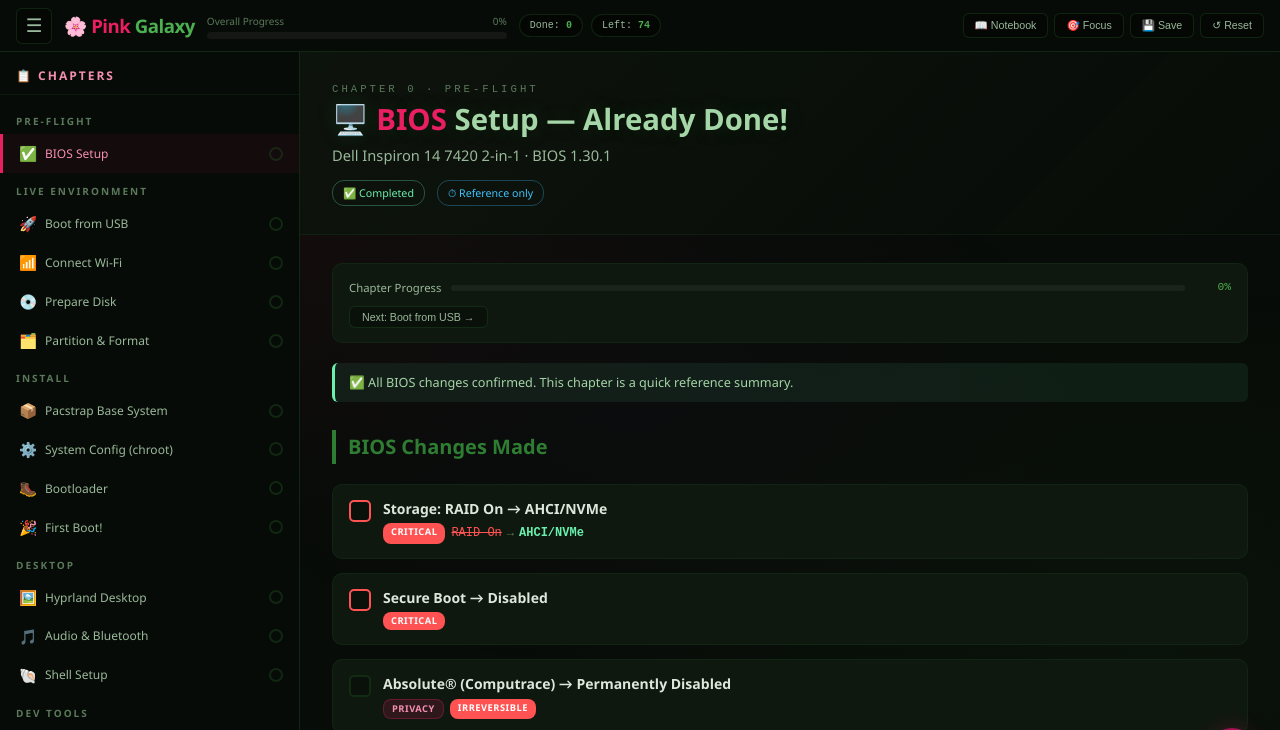
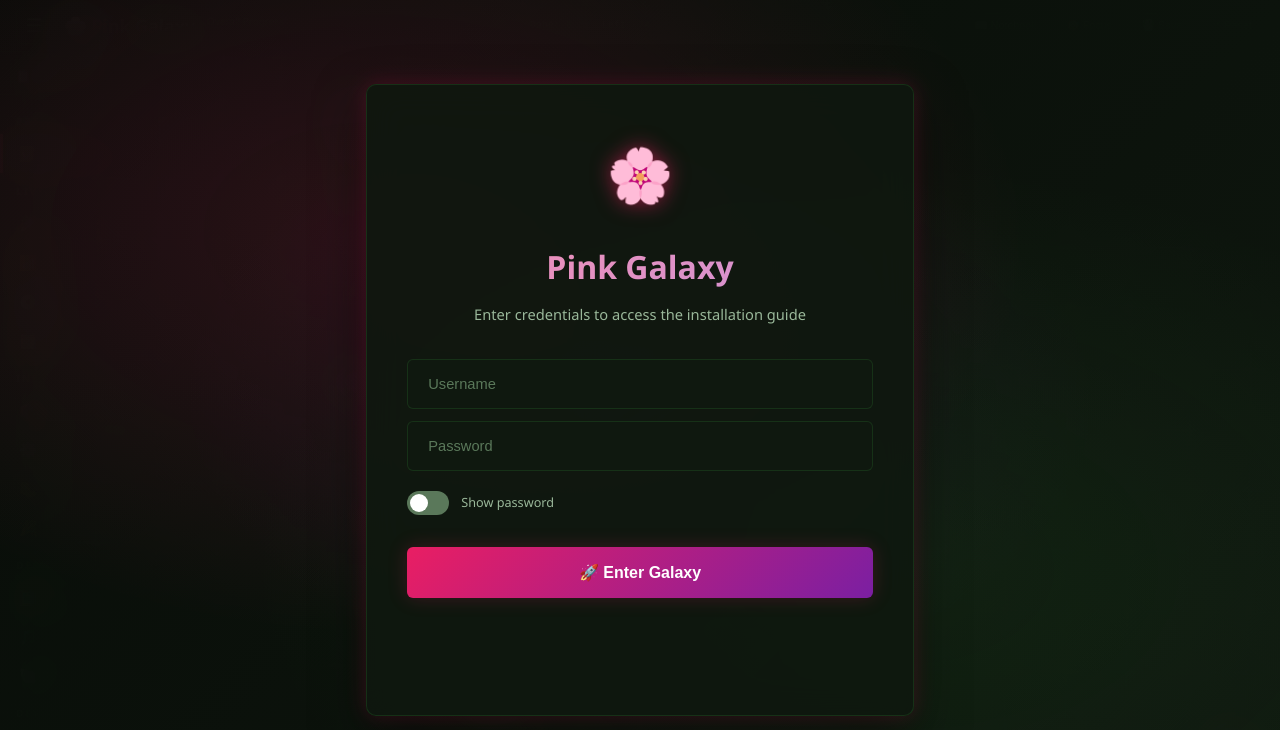
Before and after one commit to maricastanon/archinstall-pinkgalaxy, a plain HTML site: page index.html in a window 1280 px wide. Shown: the top 730 px of the page. Drawn offline with Linux system fonts and the light colour scheme.

Commit message:
Add password protection with elegant login gate
🔐 Features:
- Username: marexdynamic
- Secure SHA-256 password hashing
- Session-based authentication
- Beautiful Pink Galaxy themed login UI
- Show/hide password toggle
- Smooth animations and effects

🤖 Generated with [Claude Code](https://claude.ai/code)

Co-Authored-By: Claude <noreply@anthropic.com>

```diff
--- a/css/style.css
+++ b/css/style.css
@@ -27,6 +27,136 @@ body{
   color:var(--text); background:var(--bg);
   min-height:100vh; line-height:1.7;
   overflow-x:hidden;
+}
+
+/* ═══ SITE GATE ═══ */
+#site-gate{
+  position:fixed;inset:0;z-index:9999;
+  background:linear-gradient(135deg,rgba(8,12,8,0.95) 0%,rgba(15,24,15,0.98) 100%);
+  backdrop-filter:blur(20px);
+  display:flex;align-items:center;justify-content:center;
+  animation:gateIn 0.8s ease-out;
+}
+.gate-bg{
+  position:absolute;inset:0;z-index:-1;
+  background:
+    radial-gradient(ellipse at 30% 30%,rgba(233,30,99,0.15) 0%,transparent 50%),
+    radial-gradient(ellipse at 70% 70%,rgba(46,125,50,0.12) 0%,transparent 50%),
+    radial-gradient(ellipse at 50% 50%,rgba(123,31,162,0.08) 0%,transparent 50%);
+  background-size:100% 100%;
+  animation:gateBg 12s ease-in-out infinite;
+}
+.gate-box{
+  background:rgba(15,24,15,0.9);
+  border:1px solid var(--border);
+  border-radius:var(--radius);
+  padding:48px 40px;
+  min-width:420px;
+  text-align:center;
+  box-shadow:var(--glow-pink),0 20px 50px rgba(0,0,0,0.5);
+  position:relative;
+  backdrop-filter:blur(15px);
+}
+.gate-icon{
+  font-size:4rem;
+  margin-bottom:16px;
+  text-shadow:0 0 20px rgba(233,30,99,0.6);
+  animation:gateFloat 3s ease-in-out infinite;
+}
+.gate-title{
+  font-size:2.4rem;
+  font-weight:700;
+  color:var(--text);
+  margin-bottom:8px;
+  background:linear-gradient(135deg,var(--pink-l),var(--purple-l));
+  -webkit-background-clip:text;
+  -webkit-text-fill-color:transparent;
+  background-clip:text;
+}
+.gate-sub{
+  color:var(--text2);
+  margin-bottom:32px;
+  font-size:1.1rem;
+}
+.gate-input{
+  width:100%;
+  padding:16px 20px;
+  background:rgba(17,26,17,0.8);
+  border:1px solid var(--border);
+  border-radius:var(--radius-sm);
+  color:var(--text);
+  font-size:1.1rem;
+  transition:all 0.3s ease;
+}
+.gate-input:focus{
+  outline:none;
+  border-color:var(--pink);
+  box-shadow:0 0 0 3px rgba(233,30,99,0.2);
+  background:rgba(17,26,17,0.95);
+}
+.gate-input::placeholder{color:var(--muted);}
+.gate-toggle-label{
+  display:flex;align-items:center;gap:12px;
+  margin:20px 0;cursor:pointer;
+  color:var(--text2);font-size:0.95rem;
+}
+.gate-toggle-track{
+  position:relative;display:inline-block;
+  width:42px;height:24px;
+}
+.gate-toggle-track input{opacity:0;width:0;height:0;}
+.gate-slider{
+  position:absolute;inset:0;
+  background:var(--muted);
+  border-radius:24px;
+  transition:0.3s;cursor:pointer;
+}
+.gate-slider::before{
+  position:absolute;content:"";
+  height:18px;width:18px;left:3px;bottom:3px;
+  background:white;border-radius:50%;
+  transition:0.3s;
+}
+input:checked + .gate-slider{background:var(--pink);}
+input:checked + .gate-slider::before{transform:translateX(18px);}
+.gate-btn{
+  width:100%;
+  padding:16px 24px;
+  background:linear-gradient(135deg,var(--pink),var(--purple));
+  border:none;border-radius:var(--radius-sm);
+  color:white;font-size:1.2rem;font-weight:600;
+  cursor:pointer;transition:all 0.3s ease;
+  box-shadow:var(--glow-pink);
+  margin-top:12px;
+}
+.gate-btn:hover{
+  transform:translateY(-2px);
+  box-shadow:var(--glow-pink),0 10px 25px rgba(233,30,99,0.3);
+}
+.gate-btn:active{transform:translateY(0);}
+.gate-err{
+  color:var(--danger);
+  margin-top:20px;
+  padding:12px;
+  border-radius:var(--radius-sm);
+  background:rgba(255,82,82,0.1);
+  border:1px solid rgba(255,82,82,0.2);
+  opacity:0;transform:translateY(-10px);
+  transition:all 0.3s ease;
+}
+.gate-err.show{opacity:1;transform:translateY(0);}
+
+@keyframes gateIn{
+  0%{opacity:0;transform:scale(0.95);}
+  100%{opacity:1;transform:scale(1);}
+}
+@keyframes gateBg{
+  0%,100%{transform:rotate(0deg) scale(1);}
+  50%{transform:rotate(1deg) scale(1.02);}
+}
+@keyframes gateFloat{
+  0%,100%{transform:translateY(0);}
+  50%{transform:translateY(-5px);}
 }
 
 /* ── GALAXY BG ── */
--- a/index.html
+++ b/index.html
@@ -7,6 +7,59 @@
 <link rel="stylesheet" href="css/style.css">
 </head>
 <body>
+
+<!-- ═══ SITE GATE ═══ -->
+<div id="site-gate">
+<div class="gate-bg"></div>
+<div class="gate-box">
+  <div class="gate-icon">🌸</div>
+  <div class="gate-title">Pink Galaxy</div>
+  <div class="gate-sub">Enter credentials to access the installation guide</div>
+  <form onsubmit="return checkGate(event)">
+    <input type="text" class="gate-input" id="gate-user" placeholder="Username" autocomplete="off">
+    <input type="password" class="gate-input" id="gate-pw" placeholder="Password" autocomplete="off" style="margin-top:12px">
+    <label class="gate-toggle-label">
+      <span class="gate-toggle-track"><input type="checkbox" id="gate-pw-toggle"><span class="gate-slider"></span></span>
+      <span class="gate-toggle-text">Show password</span>
+    </label>
+    <button type="submit" class="gate-btn">🚀 Enter Galaxy</button>
+  </form>
+  <div class="gate-err" id="gate-err">Wrong username or password</div>
+</div>
+</div>
+<script>
+(function(){
+  const HASH='2cc8a2948da6fa68d74fa59214e935da83168f2049050b0a731c7a7c9eabac9e';
+  const gate=document.getElementById('site-gate');
+  const userEl=document.getElementById('gate-user');
+  const pwEl=document.getElementById('gate-pw');
+
+  // Auto-login if already authenticated this session
+  if(sessionStorage.getItem('pinkgalaxy_auth')==='ok'){gate.style.display='none'}
+  // Clear any old auth
+  try{localStorage.removeItem('pinkgalaxy_creds');localStorage.removeItem('pinkgalaxy_auth')}catch(e){}
+
+  document.getElementById('gate-pw-toggle').addEventListener('change',function(ev){
+    pwEl.type=ev.target.checked?'text':'password';
+  });
+
+  window.checkGate=async function(e){
+    e.preventDefault();
+    const user=userEl.value.trim().toLowerCase();
+    const pw=pwEl.value;
+    const buf=await crypto.subtle.digest('SHA-256',new TextEncoder().encode(pw));
+    const h=Array.from(new Uint8Array(buf)).map(b=>b.toString(16).padStart(2,'0')).join('');
+    if(user==='marexdynamic'&&h===HASH){
+      sessionStorage.setItem('pinkgalaxy_auth','ok');
+      gate.style.display='none';
+    }else{
+      const el=document.getElementById('gate-err');el.classList.add('show');setTimeout(()=>el.classList.remove('show'),2000);
+    }
+    return false;
+  }
+})();
+</script>
+
 <div id="app">
 
 <!-- ══ TOPBAR ══ -->
```
